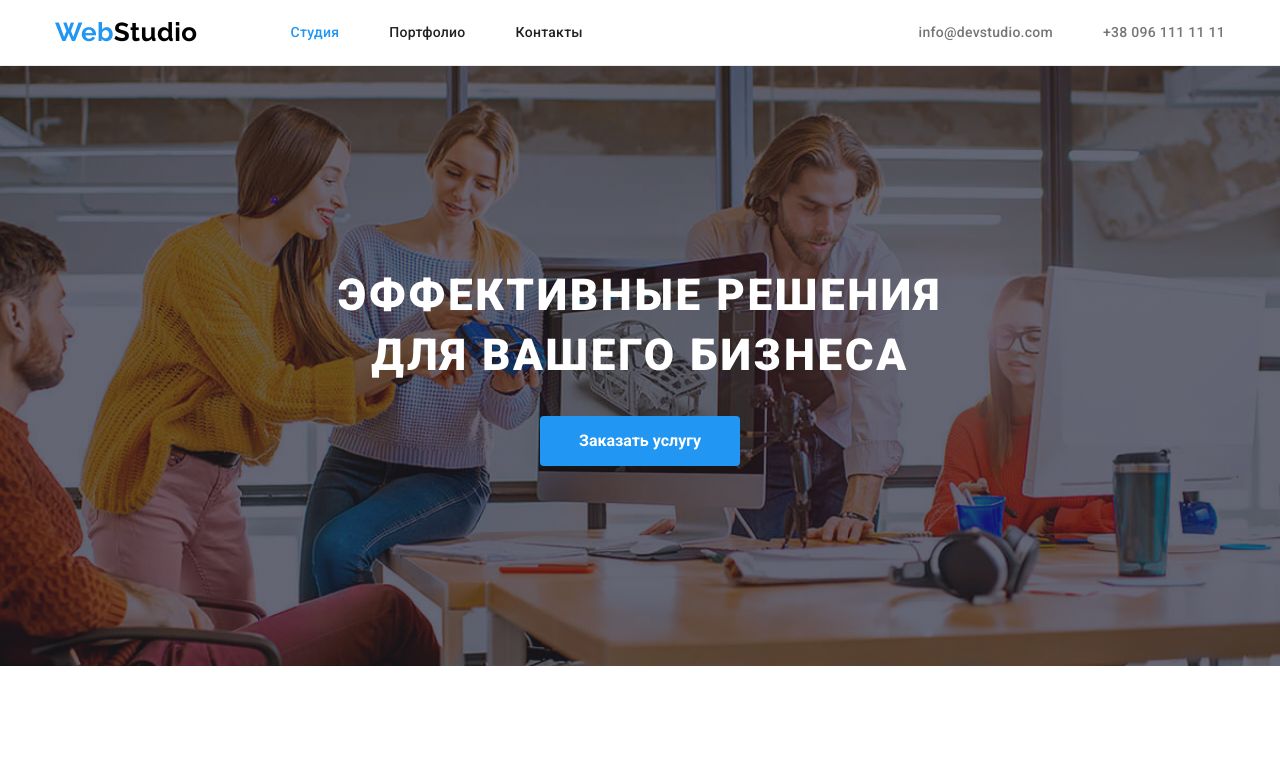
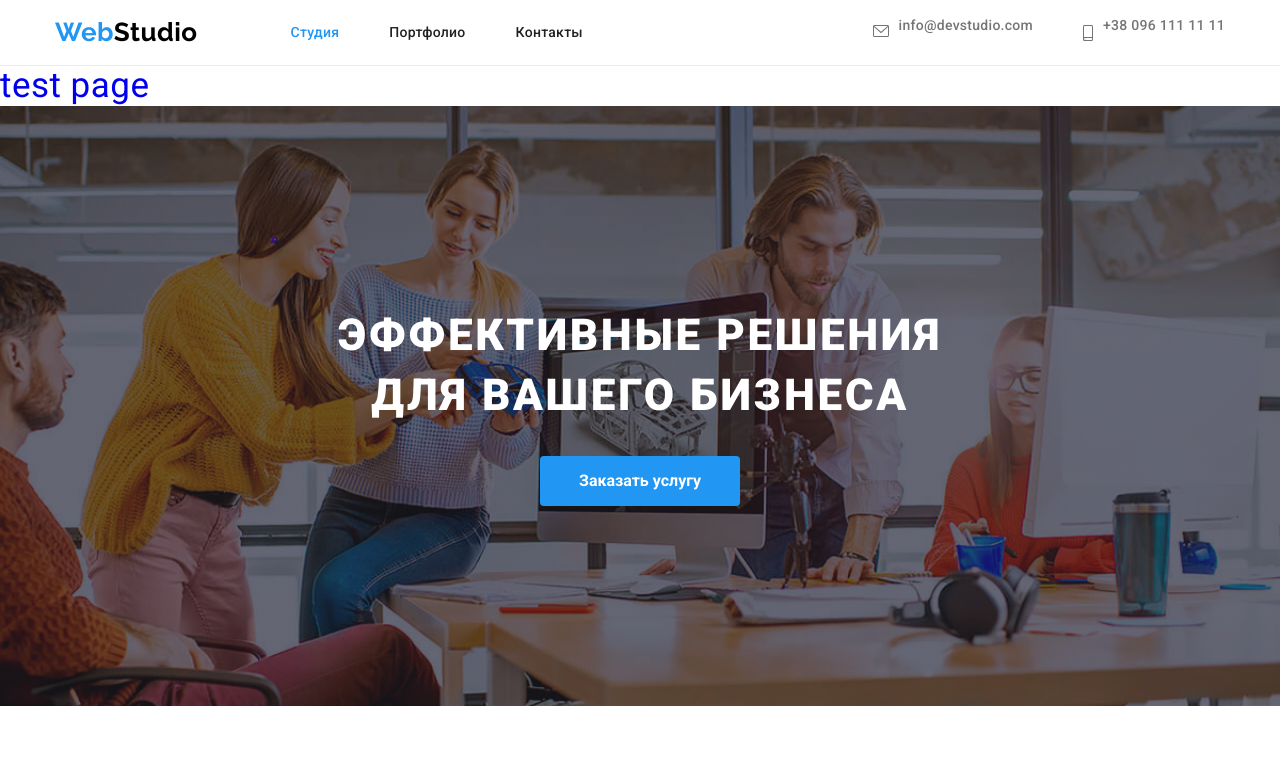
Before and after one commit to Ali-sia/goit-markup-hw-04, a plain HTML site: page index.html in a window 1280 px wide. Shown: the top 757 px of the page. Drawn offline with nearby package versions, Linux system fonts and the light colour scheme.

Commit message:
Create icons in site-nav

```diff
--- a/css/styles.css
+++ b/css/styles.css
@@ -140,6 +140,10 @@ img {
   color: var(--accent-color);
 }
 
+.site-auto .item {
+  display: inline-flex;
+}
+
 .site-auto .link {
   color: var(--primary-text-color);
 }
@@ -157,6 +161,33 @@ img {
 .site-auto .item + .item {
   margin-left: 50px;
 }
+
+.site-auto .item:nth-child(1):before {
+  content: '';
+  width: 16px;
+  height: 12px;
+  margin-right: 10px;
+  background-image: url(../images/icons/icon-envelope.svg);
+  background-size: contain;
+}
+
+.site-auto .item:nth-child(2):before {
+  content: '';
+  width: 10px;
+  height: 16px;
+  margin-right: 10px;
+  background-image: url(../images/icons/icon-smartphone.svg);
+  background-size: contain;
+}
+/* .icon-envelope {
+  display: inline-flex;
+}
+.icon-envelope::before {
+  width: 16px;
+  height: 12px;
+  background-color: #f0f;
+  content: '';
+} */
 
 .container {
   margin-left: auto;
--- a/index.html
+++ b/index.html
@@ -39,6 +39,8 @@
         </ul>
       </nav>
     </header>
+
+    <a href="./test.html" style="font-size: 35px">test page</a>
     <!--Главная секция-->
     <main>
       <!--Секция-герой-->
```
